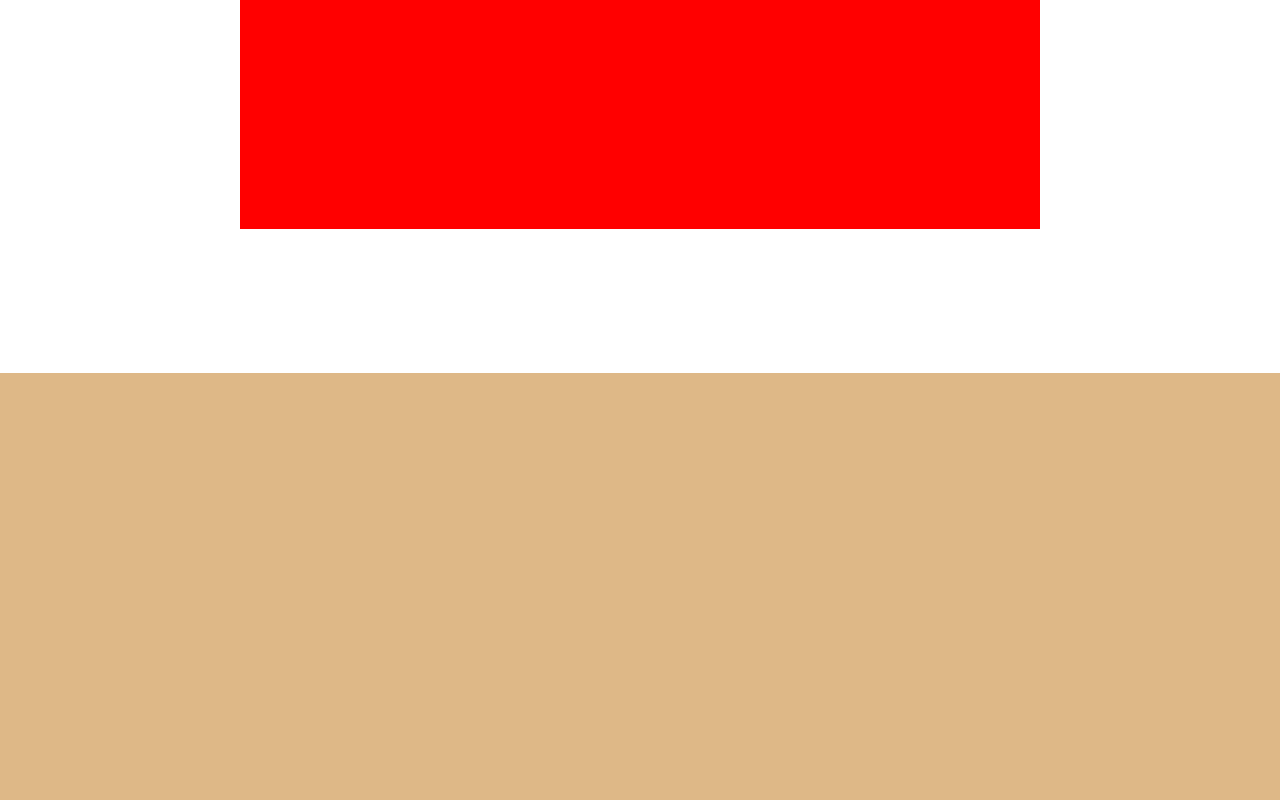
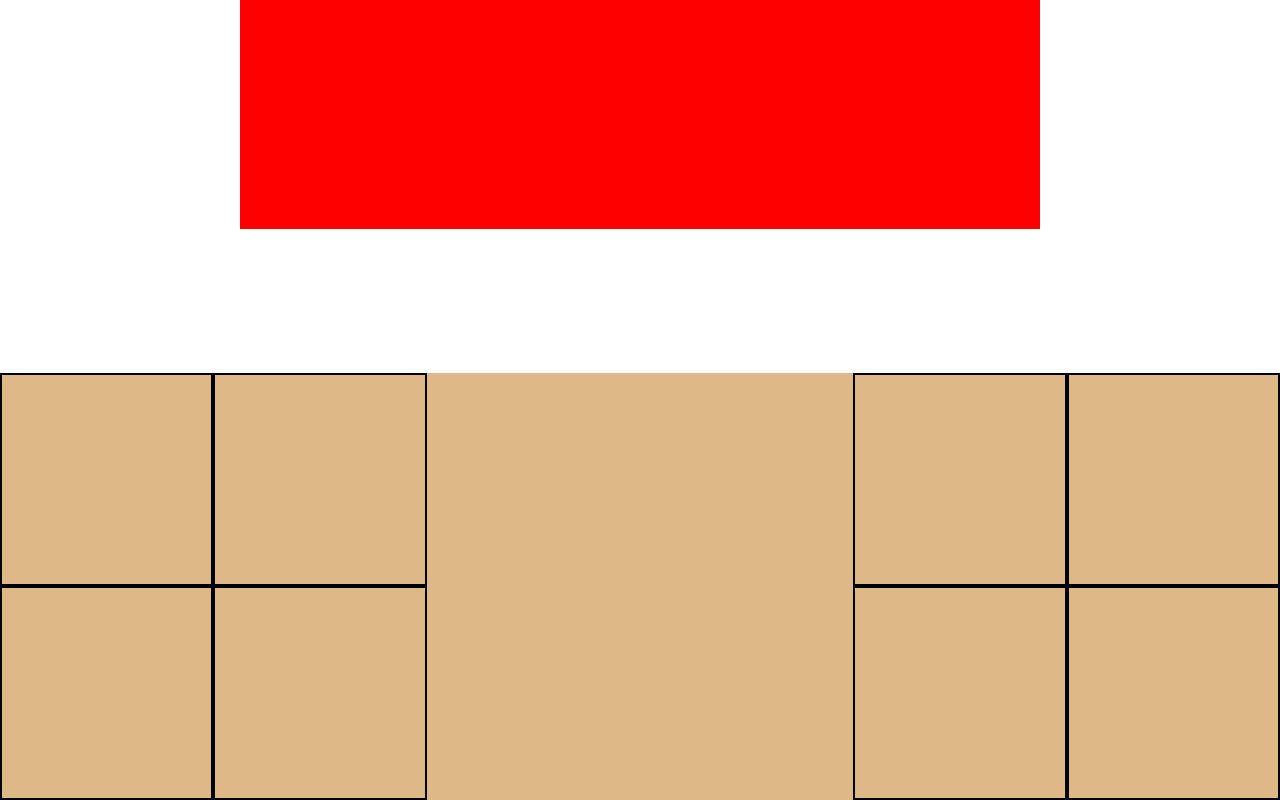
Before and after one commit to Cosimo-Colucci/htmlcss-dropbox, a plain HTML site: page index.html in a window 1280 px wide. Shown: the part 3167-3967 px from the top of the page. Drawn offline with Linux system fonts and the light colour scheme.

Commit message:
square section diveded by elements

```diff
--- a/css/style.css
+++ b/css/style.css
@@ -29,6 +29,11 @@
     display: flex;
     flex-direction: column;
 }
+
+.wrap{
+    flex-wrap: wrap;
+}
+
 .space-between{
     justify-content: space-between;
 }
@@ -169,3 +174,8 @@ section div.squared-container{
     width: calc(100vw / 3);
     background-color: burlywood;
 }
+div.square{
+    width: calc(100% / 2);
+    height: calc(100% / 2);
+    border: 2px solid black;
+}
--- a/index.html
+++ b/index.html
@@ -258,7 +258,7 @@
             </div>
 
             <section class="squared flex">
-                <div class="squared-container" >
+                <div class="squared-container flex wrap" >
                     <div class="square"></div>
                     <div class="square"></div>
                     <div class="square"></div>
@@ -269,7 +269,7 @@
 
                 </div>
 
-                <div class="squared-container" >
+                <div class="squared-container  flex wrap" >
                     <div class="square"></div>
                     <div class="square"></div>
                     <div class="square"></div>
```
